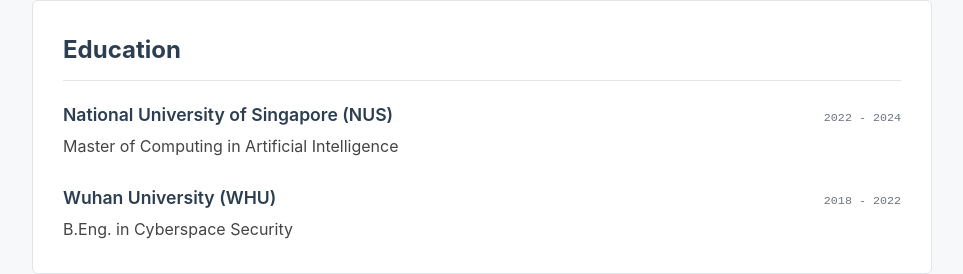
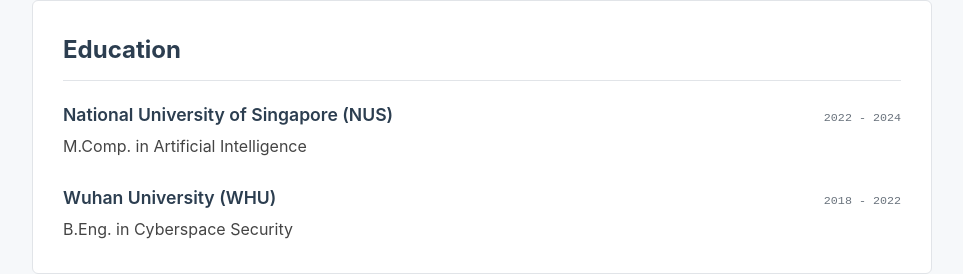
Before and after one commit to universuen/universuen.github.io, a plain HTML site: page index.html in a window 1280 px wide. Shown: the part 1549-1823 px from the top of the page, without its empty margins (158-1121 px from the left). Drawn offline with Linux system fonts and the light colour scheme.

Commit message:
Shorten degree title in education section

```diff
--- a/index.html
+++ b/index.html
@@ -271,7 +271,7 @@
                     <span class="item-date">2022 - 2024</span>
                 </div>
                 <div class="item-desc">
-                    Master of Computing in Artificial Intelligence
+                    M.Comp. in Artificial Intelligence
                 </div>
             </div>
             <div class="item">
```
